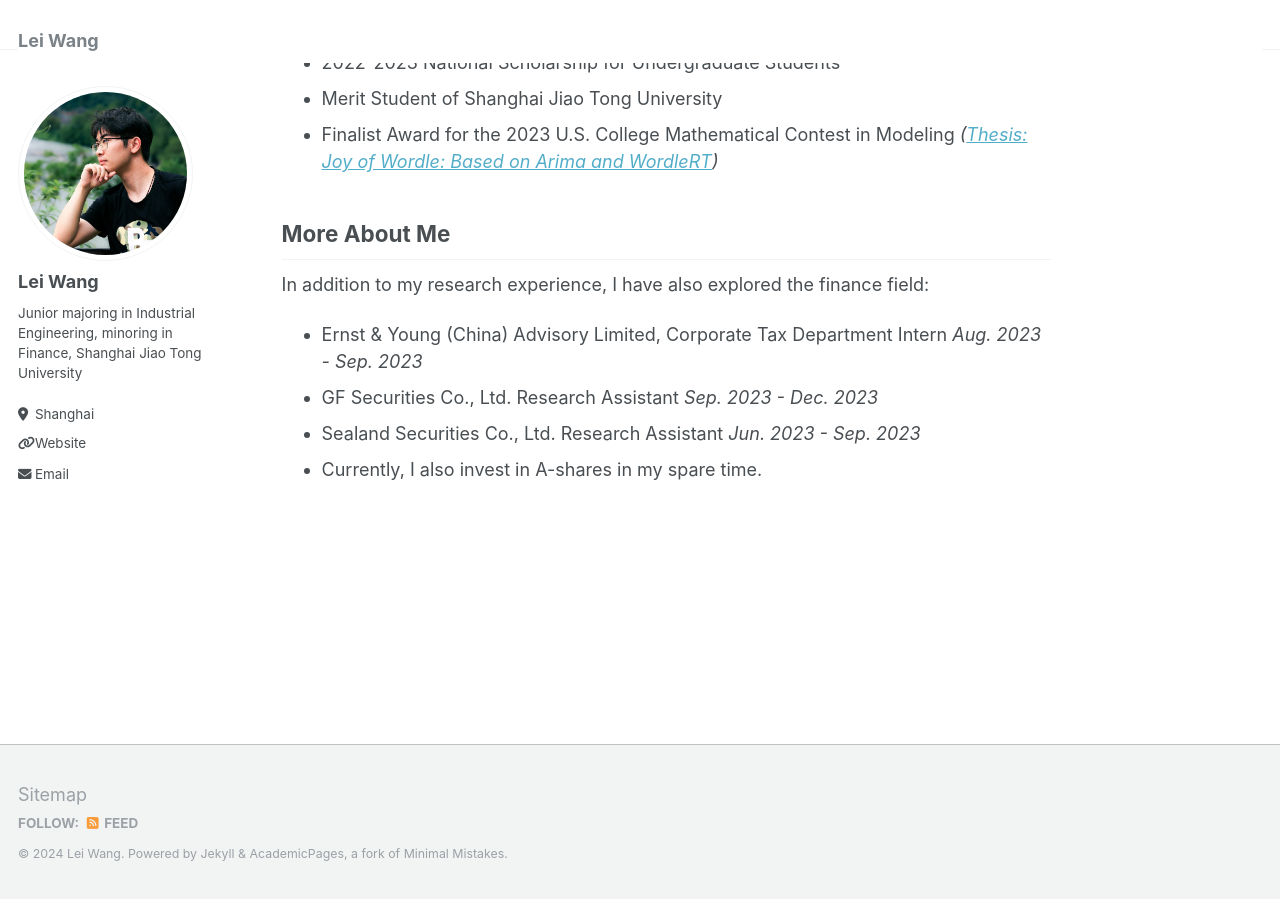
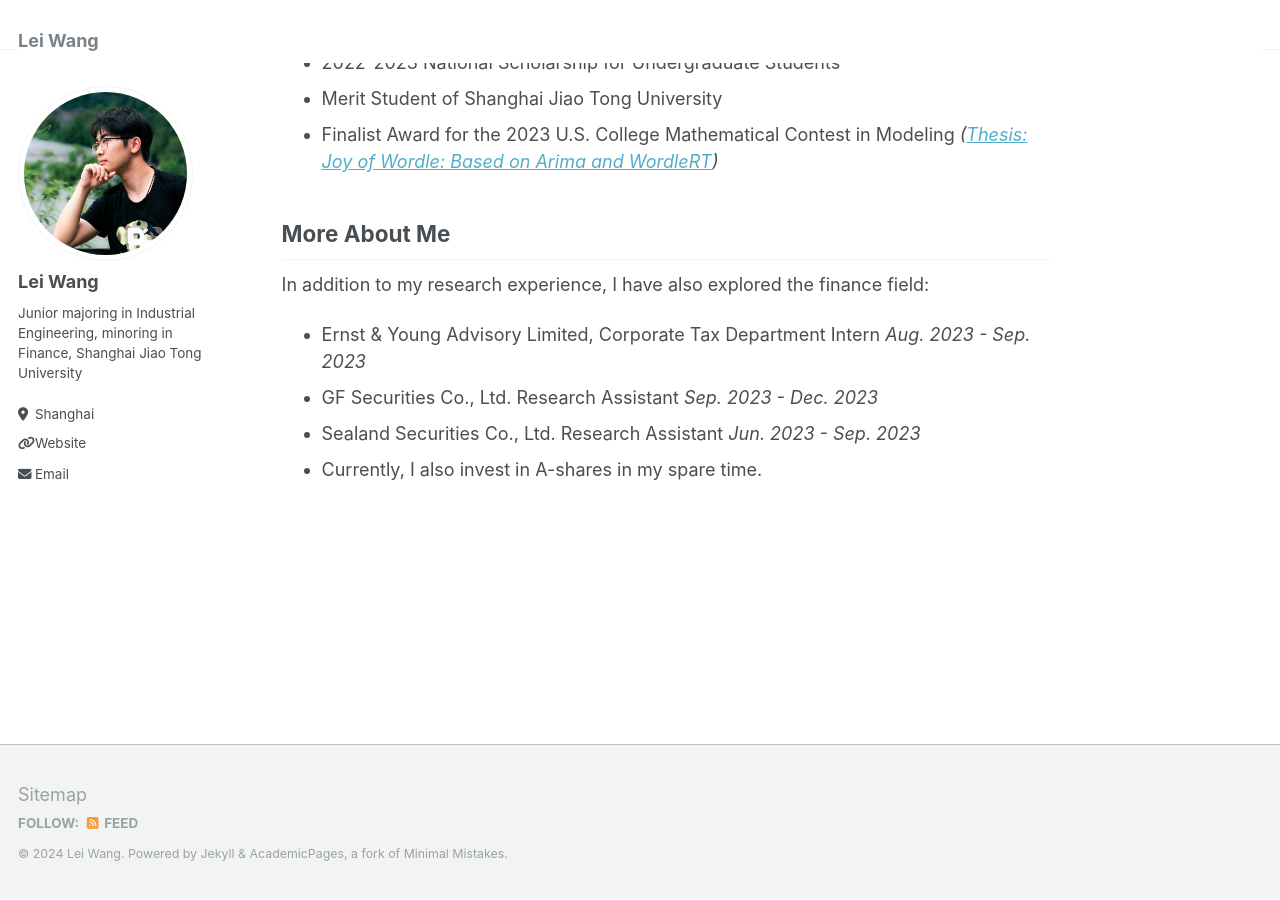
Before and after one commit to Wanglei123SJTU/Wanglei123SJTU.github.io, a Jekyll site: the page built from _pages/about.md, in a window 1280 px wide and 900 px high, scrolled down 773 px. Built offline with Jekyll 4.4.1, drawn with Linux system fonts in a browser that asks for light colours.

Commit message:
Update about.md

```diff
--- a/_pages/about.md
+++ b/_pages/about.md
@@ -35,7 +35,7 @@ Selected Awards
 More About Me
 ------
 In addition to my research experience, I have also explored the finance field:
-* Ernst & Young (China) Advisory Limited, Corporate Tax Department Intern                                                   _Aug. 2023 - Sep. 2023_
+* Ernst & Young Advisory Limited, Corporate Tax Department Intern                                                   _Aug. 2023 - Sep. 2023_
 * GF Securities Co., Ltd.   Research Assistant                                                  _Sep. 2023 - Dec. 2023_
 * Sealand Securities Co., Ltd. Research Assistant                                             _Jun. 2023 - Sep. 2023_
 * Currently, I also invest in A-shares in my spare time.
```
